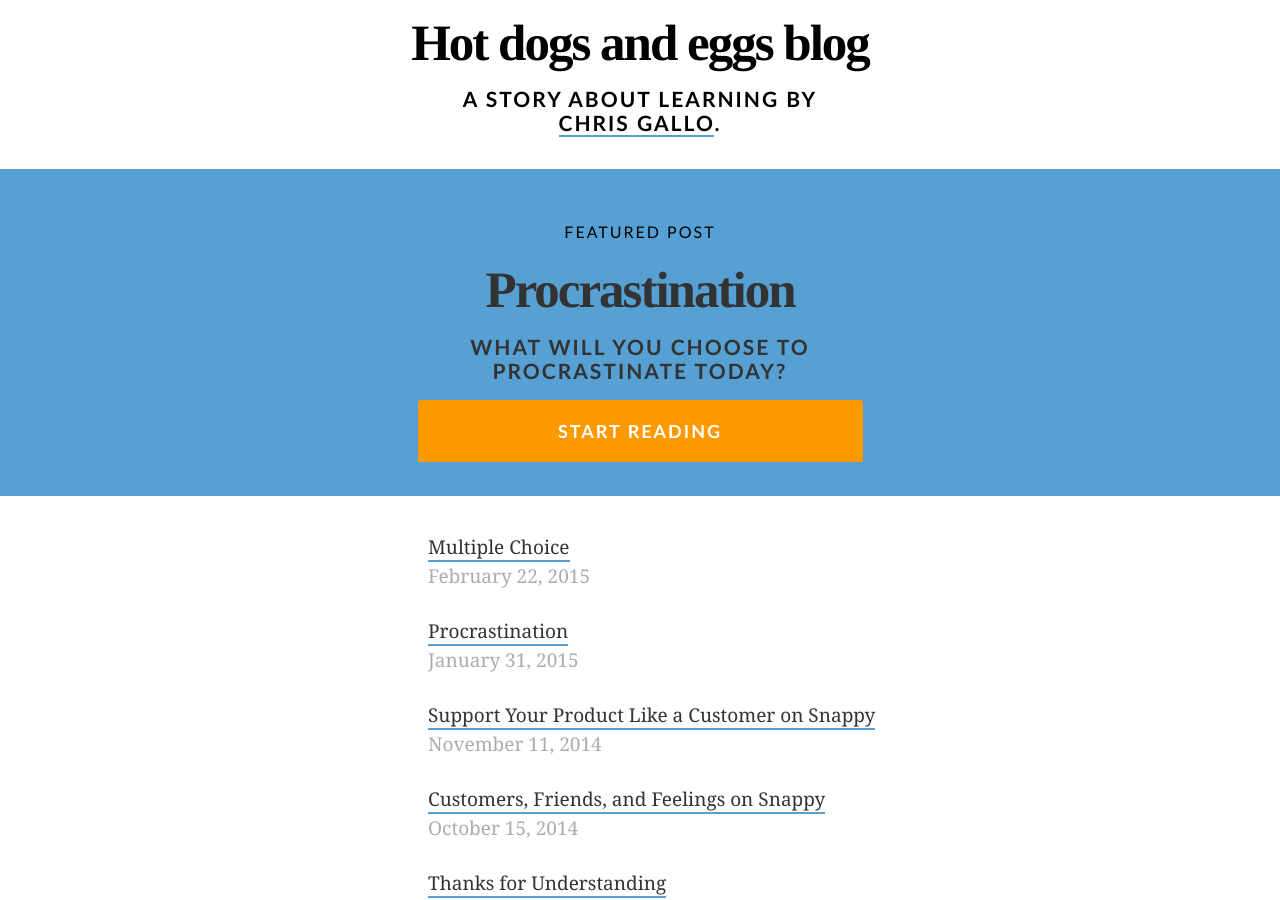
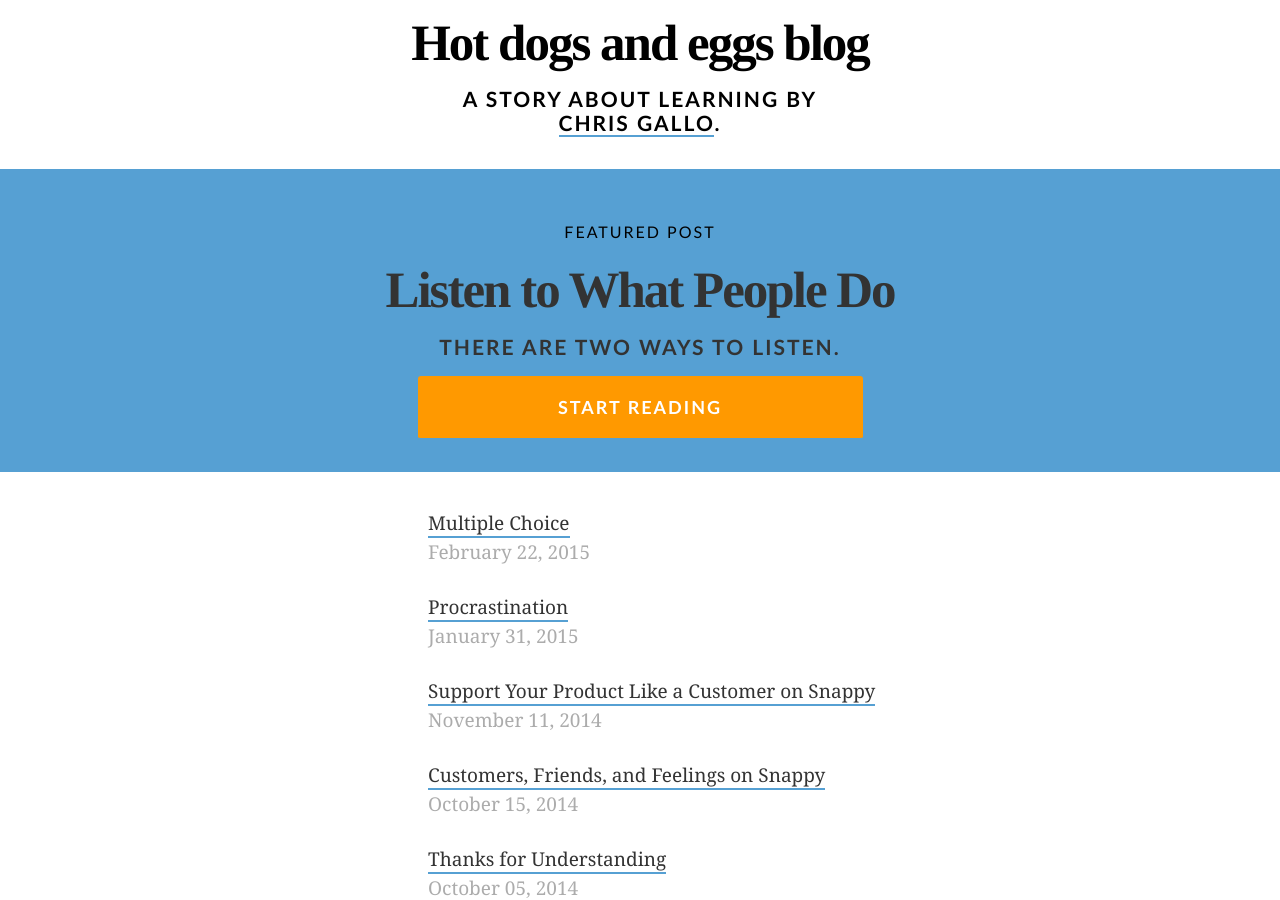
Before and after one commit to gallochris/writing, a Jekyll site: the page built from index.html, in a window 1280 px wide and 900 px high. Built offline with Jekyll 4.4.1, drawn with Linux system fonts in a browser that asks for light colours; Markdown is read by kramdown in place of the engine named in the settings; the list of posts is cut into pages by our own code.

Commit message:
new feature

```diff
--- a/index.html
+++ b/index.html
@@ -13,10 +13,10 @@ title: Blog | Chris Gallo
   <div class="unc">
     <div class="rasheedwallace">
       <h4>Featured Post</h4>
-      <h1>Procrastination</h1>
-      <h2 style="color: #333;">What will you choose to procrastinate today?</h2>
+      <h1>Listen to What People Do</h1>
+      <h2 style="color: #333;">There are two ways to listen.</h2></h2>
 
-          <a style="text-align: center; text-transform: uppercase;" href="http://blog.hotdogsandeggs.com/2015/01/31/procrastination/" class="bellybutton" >Start Reading</a>
+          <a style="text-align: center; text-transform: uppercase;" href="http://blog.hotdogsandeggs.com/2014/03/24/listening-to-what-people-do/" class="bellybutton" >Start Reading</a>
 
     </div>
     </div>
```
